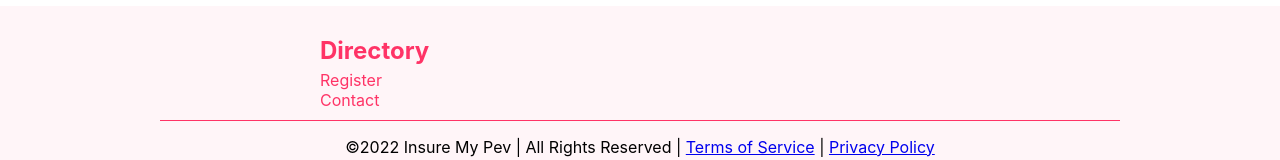
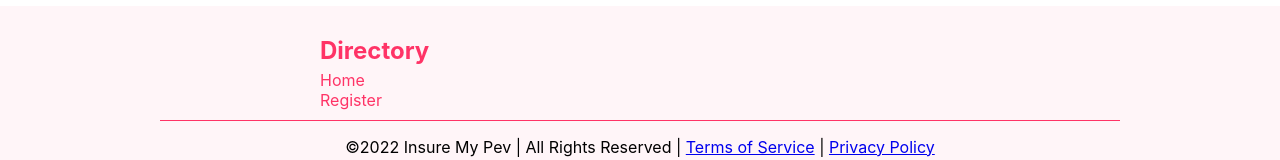
Before and after one commit to maxcramer/imp, a React (Create React App) app: page / in a window 1280 px wide. Shown: the part 2713-2873 px from the top of the page. Built offline with nearby package versions, Linux system fonts and the light colour scheme.

Commit message:
fixing footer links

```diff
--- a/src/components/Footer/Footer.js
+++ b/src/components/Footer/Footer.js
@@ -1,4 +1,5 @@
 import React from "react";
+import { useNavigate } from "react-router-dom";
 
 import facebook from "../../media/facebook.png";
 import ig from "../../media/instagram.png";
@@ -7,6 +8,7 @@ import youtube from "../../media/youtube.png";
 import "./footer.css";
 
 const Footer = () => {
+  let navigate = useNavigate();
   return (
     <div className="footer">
       <div className="footer_info">
@@ -24,8 +26,21 @@ const Footer = () => {
         </div> */}
         <div className="footer_links">
           <h2 className="footer_sub_title">Directory</h2>
-          <a href="">Register</a>
-          <a href="">Contact</a>
+          <a className="footer_link"
+            onClick={() => {
+              navigate("/");
+            }}
+          >
+            Home
+          </a>
+          <a className="footer_link"
+            onClick={() => {
+              navigate("/register");
+            }}
+          >
+            Register
+          </a>
+          {/* <a href="">Contact</a> */}
         </div>
       </div>
 
--- a/src/components/Footer/footer.css
+++ b/src/components/Footer/footer.css
@@ -48,3 +48,11 @@
   height: 50px;
   filter: invert(1);
 }
+
+.footer_link {
+  cursor: pointer;
+}
+
+.footer_link:hover {
+  text-decoration: underline;
+}
```
